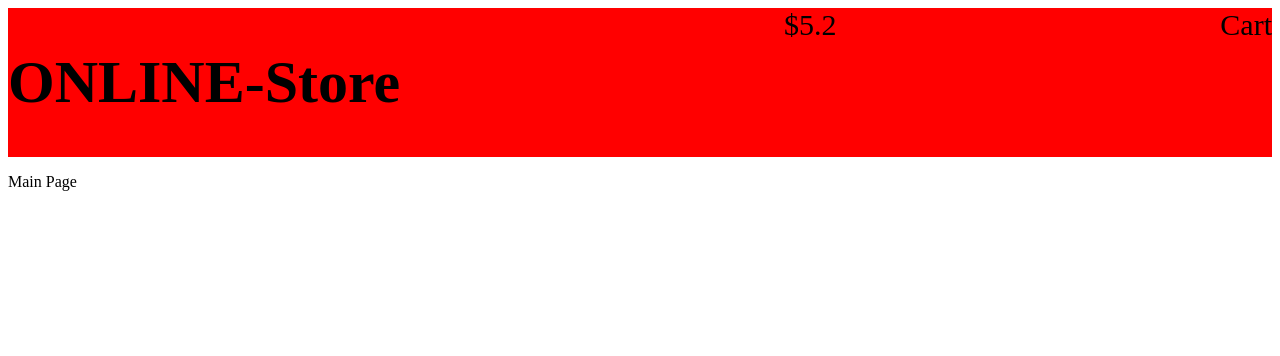
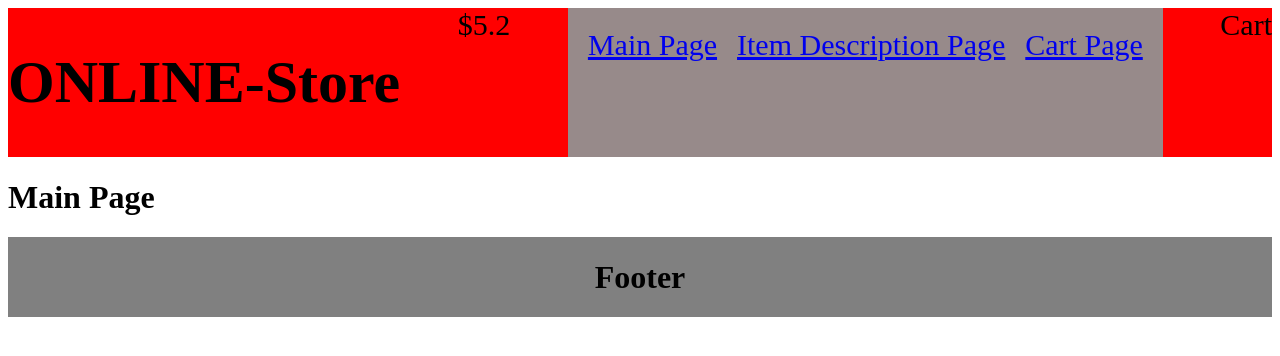
Before and after one commit to nike93/online-store, a website built with webpack: page src/index.html in a window 1280 px wide. Built offline with nearby package versions, Linux system fonts and the light colour scheme.

Commit message:
feat: routing base

```diff
--- /dev/null
+++ b/src/app/app.ts
@@ -0,0 +1,34 @@
+import Footer from "../components/footer/footer";
+import Header from "../components/header/header";
+import Routing from "../routing/routing";
+
+class App {
+  private headerDOM: HTMLElement | null;
+  private mainDOM: HTMLElement | null;
+  private footerDOM: HTMLElement | null;
+  private header: Header;
+  private footer: Footer;
+  private routing: Routing;
+
+  constructor() {
+    this.headerDOM = document.querySelector("header");
+    this.mainDOM = document.querySelector("main");
+    this.footerDOM = document.querySelector("footer");
+    this.header = new Header();
+    this.footer = new Footer();
+    this.routing = new Routing(this.mainDOM);
+  }
+
+  run() {
+    const headerHTML = this.header.render();
+    const footerHTML = this.footer.render();
+    this.routing.enableRouteChange();
+    this.routing.checkLoadRouting();
+    if (this.headerDOM && this.footerDOM) {
+      this.headerDOM.append(headerHTML);
+      this.footerDOM.append(footerHTML);
+    }
+  }
+}
+
+export default App;
--- /dev/null
+++ b/src/components/cart/cart.ts
@@ -0,0 +1,19 @@
+import Component from "../templates/components";
+
+class CartPage extends Component {
+  static TextObject = {
+    MainTitle: "Cart Page",
+  };
+
+  constructor() {
+    super("div", "cart", "cart-page");
+  }
+
+  render() {
+    const title = this.createTitle(CartPage.TextObject.MainTitle);
+    this.container.append(title);
+    return this.container;
+  }
+}
+
+export default CartPage;
--- /dev/null
+++ b/src/components/description/description.ts
@@ -0,0 +1,19 @@
+import Component from "../../components/templates/components";
+
+class DescriptionPage extends Component {
+  static TextObject = {
+    MainTitle: "Description Page",
+  };
+
+  constructor() {
+    super("div", "description", "description-page");
+  }
+
+  render() {
+    const title = this.createTitle(DescriptionPage.TextObject.MainTitle);
+    this.container.append(title);
+    return this.container;
+  }
+}
+
+export default DescriptionPage;
--- /dev/null
+++ b/src/components/error/error.ts
@@ -0,0 +1,22 @@
+import Component from "../../components/templates/components";
+
+class ErrorPage extends Component {
+  private errorType: string;
+
+  static TextObject: { [prop: string]: string } = {
+    "404": "Error! The page was not found.",
+  };
+
+  constructor() {
+    super("div", "error__wrapper", "error-page");
+    this.errorType = "404";
+  }
+
+  render() {
+    const title = this.createTitle(ErrorPage.TextObject[this.errorType]);
+    this.container.append(title);
+    return this.container;
+  }
+}
+
+export default ErrorPage;
--- /dev/null
+++ b/src/components/footer/footer.ts
@@ -0,0 +1,19 @@
+import Component from "../../components/templates/components";
+
+class Footer extends Component {
+  static TextObject = {
+    MainTitle: "Footer",
+  };
+
+  constructor() {
+    super("div", "footer__wrapper", "footer");
+  }
+
+  render() {
+    const title = this.createTitle(Footer.TextObject.MainTitle);
+    this.container.append(title);
+    return this.container;
+  }
+}
+
+export default Footer;
--- /dev/null
+++ b/src/components/header/header.ts
@@ -0,0 +1,69 @@
+import Component from "../../components/templates/components";
+import { PagesId } from "../../routing/routing";
+
+const Buttons = [
+  {
+    id: PagesId.MainPage,
+    text: "Main Page",
+  },
+  {
+    id: PagesId.DescriptionPage,
+    text: "Item Description Page",
+  },
+  {
+    id: PagesId.CartPage,
+    text: "Cart Page",
+  },
+];
+
+class Header extends Component {
+  // protected container: HTMLElement;
+  static TextObject = {};
+
+  constructor() {
+    super("div", "header__wrapper", "header");
+  }
+  // temporarry buttons
+  renderPageButtons() {
+    const pageButtons = document.createElement("div");
+    pageButtons.classList.add("header__buttons");
+    Buttons.forEach((button) => {
+      const buttonHTML = document.createElement("a");
+      buttonHTML.href = `#${button.id}`;
+      buttonHTML.innerText = button.text;
+      pageButtons.append(buttonHTML);
+    });
+    this.container.append(pageButtons);
+  }
+
+  protected createHeader() {
+    const header = this.container;
+
+    const headerTitle = document.createElement("h1");
+    headerTitle.innerText = "ONLINE-Store";
+    headerTitle.classList.add("header__title");
+    header.append(headerTitle);
+
+    const totalPrice = document.createElement("div");
+    totalPrice.classList.add("total-price");
+    totalPrice.innerText = "$5.2";
+    header.append(totalPrice);
+
+    this.renderPageButtons();
+
+    const cart = document.createElement("div");
+    cart.classList.add("cart");
+    cart.innerText = "Cart";
+    header.append(cart);
+
+    this.container = header;
+  }
+
+  render() {
+    this.createHeader();
+
+    return this.container;
+  }
+}
+
+export default Header;
--- /dev/null
+++ b/src/components/main/main.ts
@@ -0,0 +1,18 @@
+import Component from "../../components/templates/components";
+
+class MainPage extends Component {
+  static TextObject = {
+    MainTitle: "Main Page",
+  };
+
+  constructor() {
+    super("div", "main__wrapper", "main-page");
+  }
+
+  render() {
+    const title = this.createTitle(MainPage.TextObject.MainTitle);
+    this.container.append(title);
+    return this.container;
+  }
+}
+export default MainPage;
--- /dev/null
+++ b/src/components/templates/components.ts
@@ -0,0 +1,22 @@
+abstract class Component {
+  protected container: HTMLElement;
+  static TextObject = {};
+
+  constructor(tagName: string, className: string, id: string) {
+    this.container = document.createElement(tagName);
+    this.container.className = className;
+    this.container.id = id;
+  }
+
+  protected createTitle(text: string) {
+    const title = document.createElement("h1");
+    title.innerText = text;
+    return title;
+  }
+
+  render() {
+    return this.container;
+  }
+}
+
+export default Component;
--- a/src/components/templates/page.scss
+++ /dev/null
@@ -1,6 +0,0 @@
-.header {
-  background-color: red;
-  display: flex;
-  justify-content: space-between;
-  font-size: 30px;
-}
--- a/src/components/templates/page.ts
+++ /dev/null
@@ -1,46 +0,0 @@
-import "./page.scss";
-
-abstract class Page {
-  protected container: HTMLElement;
-  static TextObject = {};
-
-  constructor(id: string) {
-    this.container = document.createElement("div");
-    this.container.id = id;
-  }
-
-  protected createHeader() {
-    const header = document.createElement("header");
-    header.classList.add("header");
-
-    const headerTitle = document.createElement("h1");
-    headerTitle.innerText = "ONLINE-Store";
-    headerTitle.classList.add("header-title");
-    header.append(headerTitle);
-
-    const totalPrice = document.createElement("div");
-    totalPrice.classList.add("total-price");
-    totalPrice.innerText = "$5.2";
-    header.append(totalPrice);
-
-    const cart = document.createElement("div");
-    cart.classList.add("cart");
-    cart.innerText = "Cart";
-    header.append(cart);
-
-    this.container.append(header);
-    return header;
-  }
-
-  protected createHeaderTitle(text: string) {
-    const pageTitle = document.createElement("p");
-    pageTitle.innerText = text;
-    return pageTitle;
-  }
-
-  render() {
-    return this.container;
-  }
-}
-
-export default Page;
--- a/src/index.html
+++ b/src/index.html
@@ -6,5 +6,9 @@
     <meta name="viewport" content="width=device-width, initial-scale=1.0" />
     <title>online-store</title>
   </head>
-  <body></body>
+  <body>
+    <header class="header"></header>
+    <main class="main"></main>
+    <footer class="footer"></footer>
+  </body>
 </html>
--- /dev/null
+++ b/src/index.scss
@@ -0,0 +1,20 @@
+.header {
+  &__wrapper {
+    background-color: red;
+    display: flex;
+    justify-content: space-between;
+    font-size: 30px;
+  }
+  &__buttons {
+    display: flex;
+    gap: 20px;
+    padding: 20px;
+    background-color: rgb(151, 138, 138);
+  }
+}
+
+.footer {
+  display: flex;
+  justify-content: center;
+  background-color: gray;
+}
--- a/src/index.ts
+++ b/src/index.ts
@@ -1,4 +1,5 @@
-import App from './pages/app/app';
+import App from "./app/app";
+import "./index.scss";
 
 const app = new App();
 app.run();
--- a/src/pages/app/app.ts
+++ /dev/null
@@ -1,20 +0,0 @@
-import MainPage from "../main/main";
-//import DescriptionPage from "../description/description";
-//import CartPage from "../cart/cart";
-
-class App {
-  private container: HTMLElement;
-  private initialPage: MainPage;
-
-  constructor() {
-    this.container = document.body;
-    this.initialPage = new MainPage('main-page');
-  }
-
-  run() {
-    const mainPageHTML = this.initialPage.render();
-    this.container.append(mainPageHTML)
-  }
-}
-
-export default App;
--- a/src/pages/main/main.ts
+++ /dev/null
@@ -1,19 +0,0 @@
-import Page from '../../components/templates/page'
-
-class MainPage extends Page {
-  static TextObject = {
-    MainTitle: 'Main Page',
-  };
-
-  constructor(id: string) {
-    super(id);
-  }
-
-  render()  {
-    this.createHeader();
-    const title = this.createHeaderTitle(MainPage.TextObject.MainTitle);
-    this.container.append(title);
-    return this.container;
-  }
-}
-export default MainPage;
--- /dev/null
+++ b/src/routing/routing.ts
@@ -0,0 +1,62 @@
+import CartPage from "../components/cart/cart";
+import DescriptionPage from "../components/description/description";
+import ErrorPage from "../components/error/error";
+import MainPage from "../components/main/main";
+import Component from "../components/templates/components";
+
+export const enum PagesId {
+  MainPage = "main-page",
+  DescriptionPage = "description-page",
+  CartPage = "cart-page",
+}
+
+class Routing {
+  private defaultPageId = "current-page";
+  private container;
+  constructor(container: HTMLElement | null) {
+    this.container = container;
+  }
+  renderNewPage(idPage: string) {
+    const currentPageHTML = document.querySelector(`#${this.defaultPageId}`);
+    if (currentPageHTML && currentPageHTML.childNodes[0]) {
+      currentPageHTML.childNodes[0].remove();
+    }
+    let page: Component | null = null;
+
+    if (idPage === PagesId.MainPage) {
+      page = new MainPage();
+    } else if (idPage === PagesId.DescriptionPage) {
+      page = new DescriptionPage();
+    } else if (idPage === PagesId.CartPage) {
+      page = new CartPage();
+    } else {
+      page = new ErrorPage();
+    }
+
+    if (page && this.container) {
+      const pageHTML = page.render();
+      this.container.id = this.defaultPageId;
+      this.container.append(pageHTML);
+    }
+  }
+
+  enableRouteChange() {
+    window.addEventListener("hashchange", () => {
+      const hash = window.location.hash.slice(1);
+      this.renderNewPage(hash);
+    });
+  }
+
+  checkLoadRouting() {
+    window.addEventListener("load", () => {
+      const hash = window.location.hash.slice(1);
+      if (hash.length > 0) {
+        this.renderNewPage(hash);
+      } else {
+        this.renderNewPage("main-page");
+      }
+    });
+  }
+}
+
+export default Routing;
```
Also changed, not shown: src/pages/cart/cart.ts (deleted, +0 -19 lines), src/pages/description/description.ts (deleted, +0 -19 lines), .eslintrc.js.
